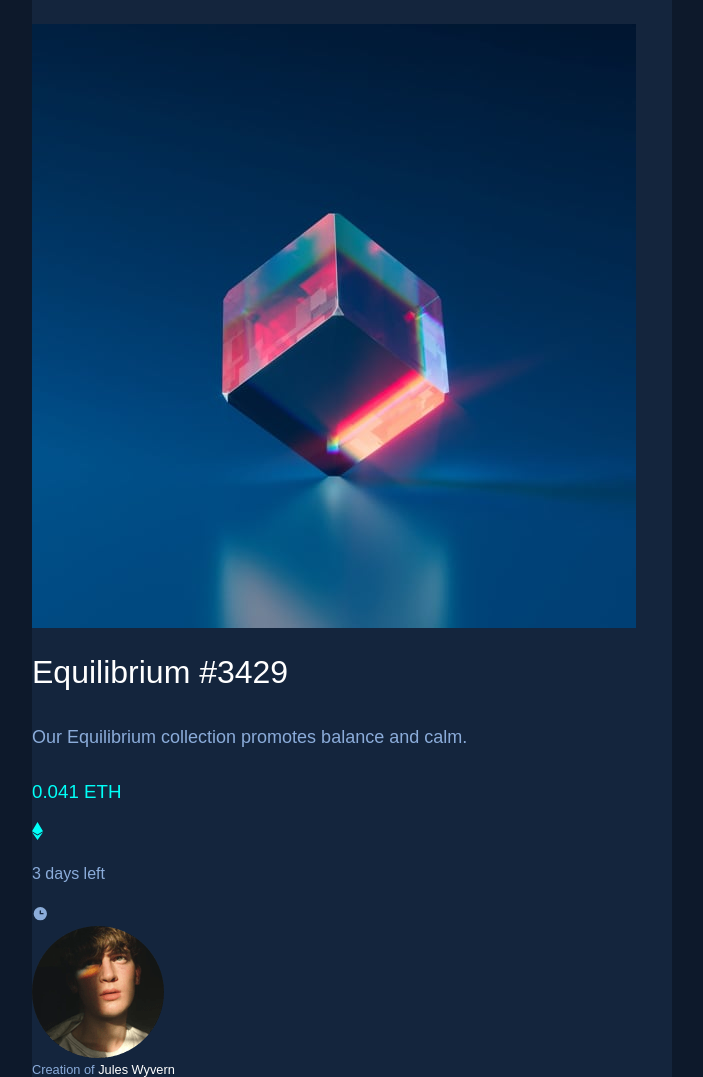
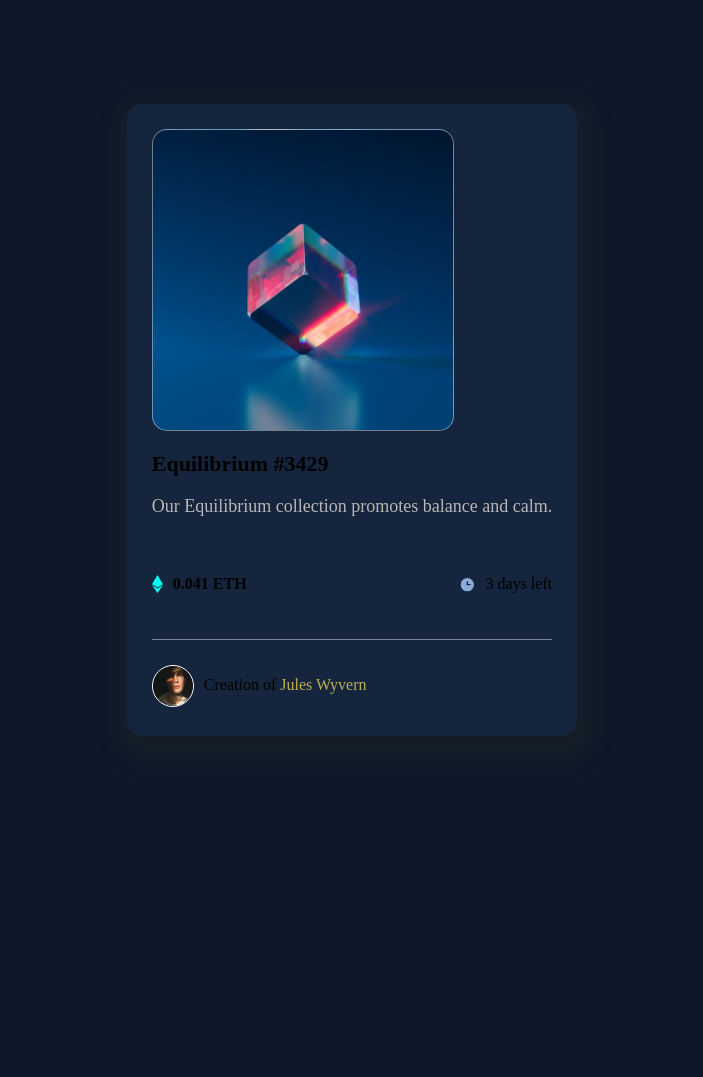
Before and after one commit to NaiSaratxaga/nft-preview-card-component, a plain HTML site: page index.html in a window 1280 px wide. Shown: the whole page, without its empty margins (288-991 px from the left). After the commit the page ends 840 px from the top, so only its background shows below. Drawn offline with Linux system fonts and the light colour scheme.

Commit message:
change some styles and fix sizes

```diff
--- a/css/main.css
+++ b/css/main.css
@@ -10,50 +10,145 @@
   --Outfit-regular: 400;
   --Outfit-medium: 600;
 }
+
 body {
+  display: flex;
+  flex-direction: column;
+  justify-content: center;
+  align-items: center;
+  min-height: 100vh;
+  padding: 20px;
+  font-size: 18px;
   background-color: var(--very-dark-blue-mainBG);
-  min-height: 100vh;
 }
 
 .container {
+  max-width: 3550px;
+  background-color: var(--very-dark-blue-cardBG);
+  padding: 25px;
+  border-radius: 15px;
+  box-shadow: 4px 10px 20px 15px #33331d36;
+}
+.container:hover {
+  filter: saturate(1.2);
+  transition: ease-in-out 0.6s;
+  transform: scale(0.99);
+}
+.card-image {
+  height: 300px;
+  width: 300px;
+  background: url('../images/image-equilibrium.jpg');
+  background-size: 100%;
   display: flex;
-  flex-direction: column;
-  width: 50%;
-  padding-top: 1.5rem;
-  margin: 0 auto;
-  color: var(--white);
-  background-color: var(--very-dark-blue-cardBG);
+  justify-content: center;
+  align-items: center;
+  border-radius: 15px;
+  border: 1px solid #ffffff71;
 }
-.title {
-  font-family: var(--Outfit);
-  font-weight: var(--Outfit-regular);
+.eyeIcon {
+  opacity: 0;
+}
+.card-image:hover > .eyeIcon {
+  opacity: 1;
+  transition: 0.2s;
+}
+.card-image:hover {
+  box-shadow: 0 310px #ffffff75 inset;
+}
+h1 {
+  font-size: 22px;
+  font-weight: 700;
+  margin: 20px 0;
+}
+
+h1:hover {
   color: var(--white);
 }
+
 .description {
-  font-family: var(--Outfit);
-  font-size: 18px;
-  font-weight: var(--Outfit-light);
-  color: var(--soft-blue);
+  color: #b9b6b6;
+  padding-bottom: 4px;
 }
-.figure {
-  font-family: var(--Outfit);
-  font-weight: var(--Outfit-regular);
-  color: var(--cyan);
-}
-.clock {
-  font-family: var(--Outfit);
-  font-weight: var(--Outfit-regular);
-  color: var(--soft-blue);
+.card-info {
+  display: flex;
+  align-items: center;
+  flex-wrap: wrap;
+  padding-top: 20px;
+  justify-content: space-between;
 }
 
-.avatar {
-  font-family: var(--Outfit);
-  font-weight: var(--Outfit-regular);
-  color: var(--soft-blue);
+.iconEth,
+.time {
+  display: flex;
+  align-items: center;
+  gap: 10px;
+  font-size: 16px;
 }
-.name {
-  font-family: var(--Outfit);
-  font-weight: var(--Outfit-regular);
-  color: var(--white);
+.iconEth:hover img {
+  animation: flip-diagonal 0.4s cubic-bezier(0.455, 0.03, 0.515, 0.955);
+}
+.iconEth p {
+  font-weight: 700;
+}
+
+.iconEth:hover {
+  color: #bfaf51;
+}
+
+.time:hover img {
+  transform: rotate(1080deg);
+  transition: 0.8s;
+}
+.creator {
+  margin-top: 30px;
+  padding-top: 20px;
+  border-top: 1px solid #ffffff71;
+  display: flex;
+  align-items: center;
+  gap: 10px;
+  font-size: 16px;
+}
+.creator img {
+  border-radius: 50%;
+  border: 1px solid #fff;
+  width: 40px;
+}
+
+.creator p a {
   text-decoration: none;
+  color: #bfaf51;
 }
+.creator p a:hover {
+  color: #ade454;
+}
+@media (max-width: 400px) {
+  .container {
+    width: 100%;
+    text-align: center;
+  }
+
+  .card-image {
+    width: 100%;
+    height: 100%;
+    background-size: 100%;
+    background-repeat: no-repeat;
+  }
+
+  .eyeIcon {
+    opacity: 0;
+    width: 100%;
+  }
+
+  .card-info {
+    justify-content: center;
+    gap: 20%;
+  }
+
+  .card-image:hover > .eyeIcon {
+    opacity: 0;
+  }
+
+  .card-image:hover {
+    box-shadow: none;
+  }
+}
--- a/index.html
+++ b/index.html
@@ -11,40 +11,34 @@
   <link rel="stylesheet" href="./css/normalize.css">
   <link rel="stylesheet" href="./css/main.css">
   <title>Frontend Mentor | NFT preview card component</title>
+  <link rel="preconnect" href="https://fonts.googleapis.com">
+  <link rel="preconnect" href="https://fonts.gstatic.com" crossorigin>
+  <link href="https://fonts.googleapis.com/css2?family=Outfit:wght@300;400;600&display=swap" rel="stylesheet">
 
 </head>
 
 <body>
   <main class="container">
-    <picture>
-      <source media="(min-width:48rem)" srcset="./images/image-equilibrium.jpg">
-      <img src="./images/image-equilibrium.jpg" alt="Equilibrium"">
-    </picture>
+    <div class="card-image">
+      <img src="./images/icon-view.svg" alt="eye image" class="eyeIcon">
+    </div>
     <h1 class=" title">Equilibrium #3429</h1>
-
-      <h2 class="description">Our Equilibrium collection promotes balance and calm.</h2>
-      <!-- Figure-->
-      <h3 class="figure">0.041 ETH</h3>
-      <picture>
-        <source media="(min-width:48rem)" srcset="./images/icon-ethereum.svg">
-        <img src="./images/icon-ethereum.svg" alt="Ethereum">
-      </picture>
-      <!-- Clock -->
-      <h4 class="clock"> 3 days left</h4>
-      <picture>
-        <source media="(min-width:48rem)" srcset="./images/icon-clock.svg">
-        <img src="./images/icon-clock.svg" alt="Clock">
-      </picture>
-      <!-- Avatar -->
-      <picture>
-        <source media="(min-width:48rem)" srcset="./images/image-avatar.png">
-        <img src="./images/image-avatar.png" alt="Avatar">
-      </picture>
-      <small class="avatar"> Creation of <a href="#" class="name">Jules Wyvern</a></small>
-
+    <p class="description">Our Equilibrium collection promotes balance and calm.</p>
+    <div class="card-info">
+      <div class="iconEth">
+        <img src="./images/icon-ethereum.svg" alt="icon-ethereum">
+        <p>0.041 ETH</p>
+      </div>
+      <div class="time">
+        <img src="./images/icon-clock.svg" alt="icon clock">
+        <p>3 days left</p>
+      </div>
+    </div>
+    <div class="creator">
+      <img src="./images/image-avatar.png" alt="avatar">
+      <p class="avatar"> Creation of <a class="name-white" href="#">Jules Wyvern</a></p>
+    </div>
   </main>
-
-
 </body>
 
 </html>
```
